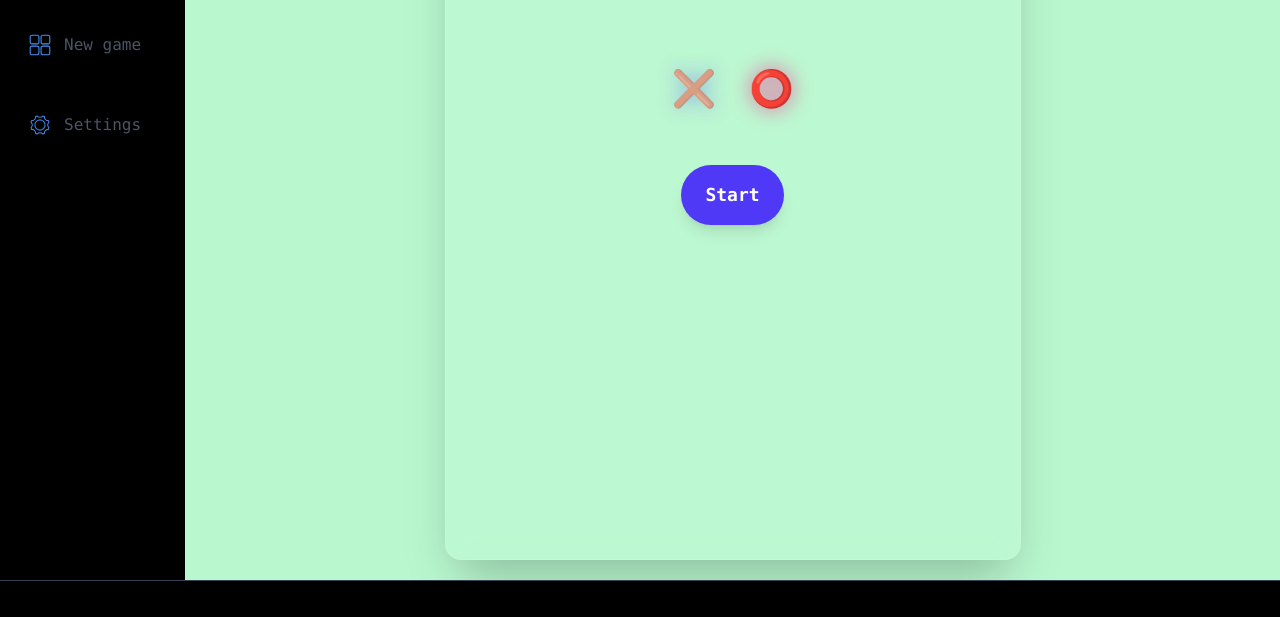
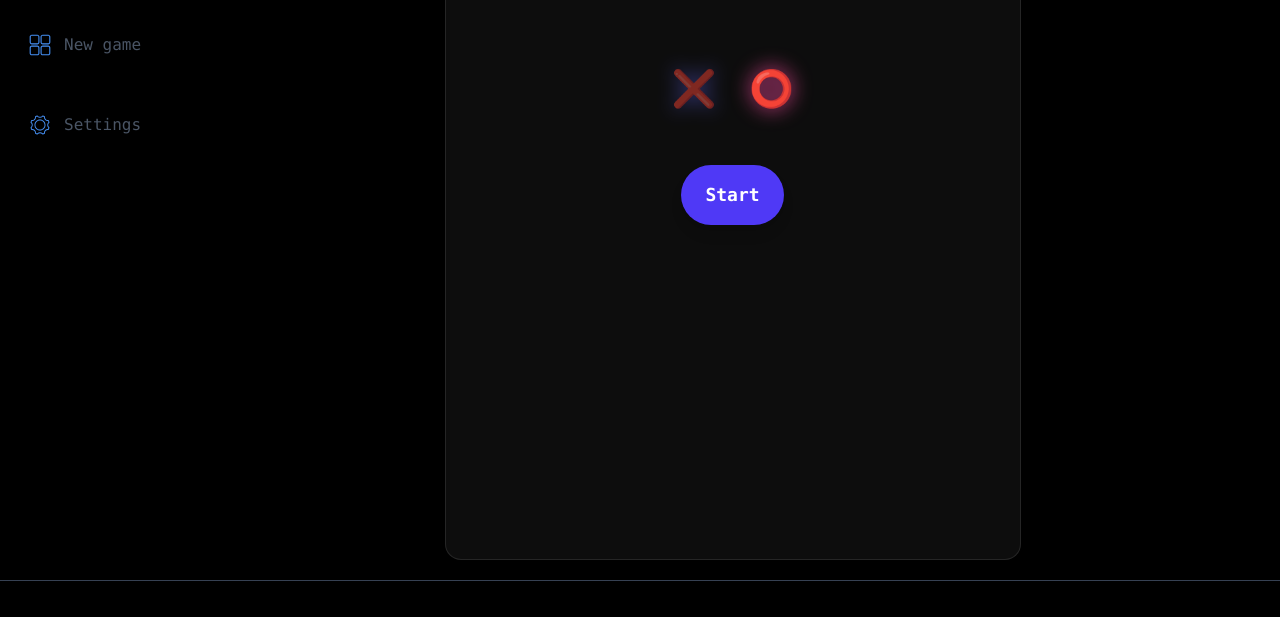
Before and after one commit to Mikeprogrammer973/tic-tac-toe, a plain HTML site: page index.html in a window 1280 px wide. Shown: the part 280-897 px from the top of the page. Drawn offline with nearby package versions, Linux system fonts and the light colour scheme.

Commit message:
Update index.html

```diff
--- a/index.html
+++ b/index.html
@@ -130,7 +130,7 @@
         </aside>
 
         <!-- GAME BOARD -->
-        <div class="min-h-screen p-5 flex justify-center bg-green-200" id="game-container">
+        <div class="min-h-screen p-5 flex justify-center" id="game-container">
 
             <!-- AUTH WELCOME -->
             <div class="backdrop-blur-md bg-white/5 border border-white/10 rounded-2xl shadow-2xl p-10 w-full max-w-xl text-center space-y-8">
```
